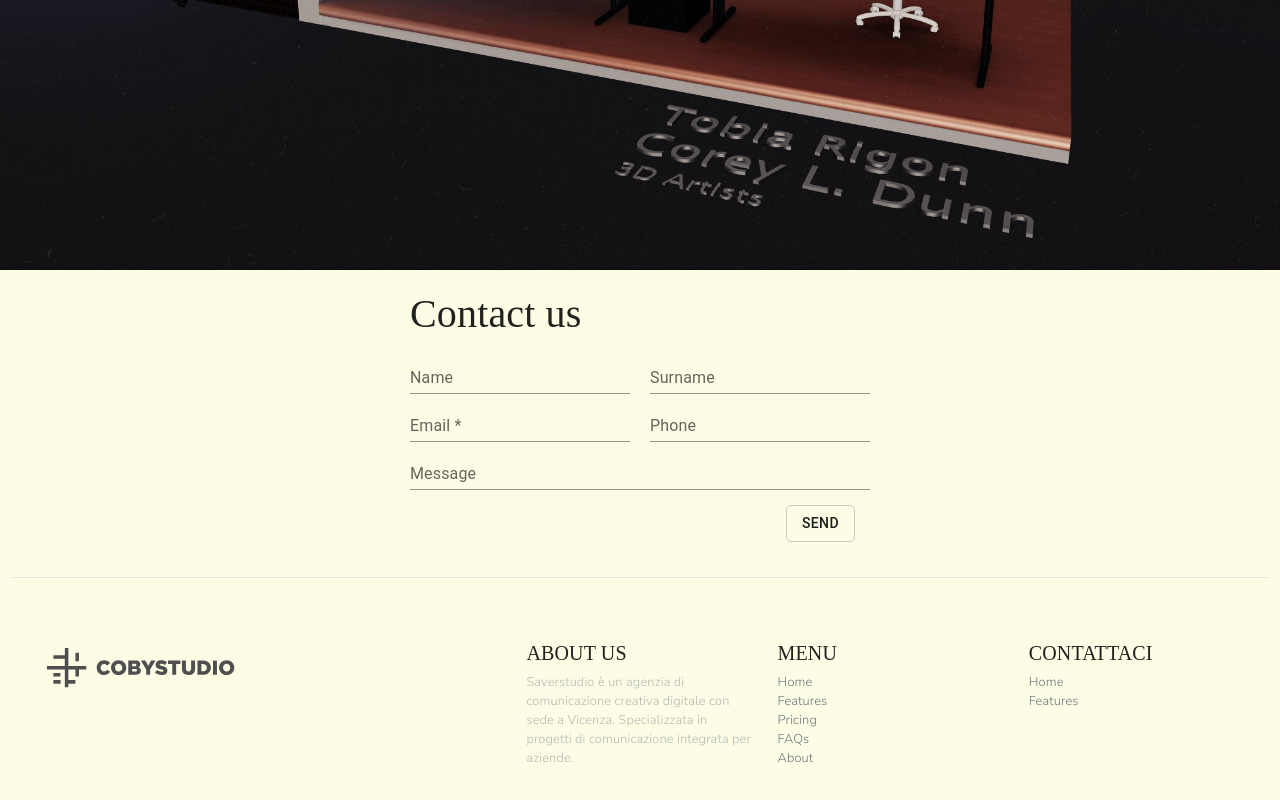
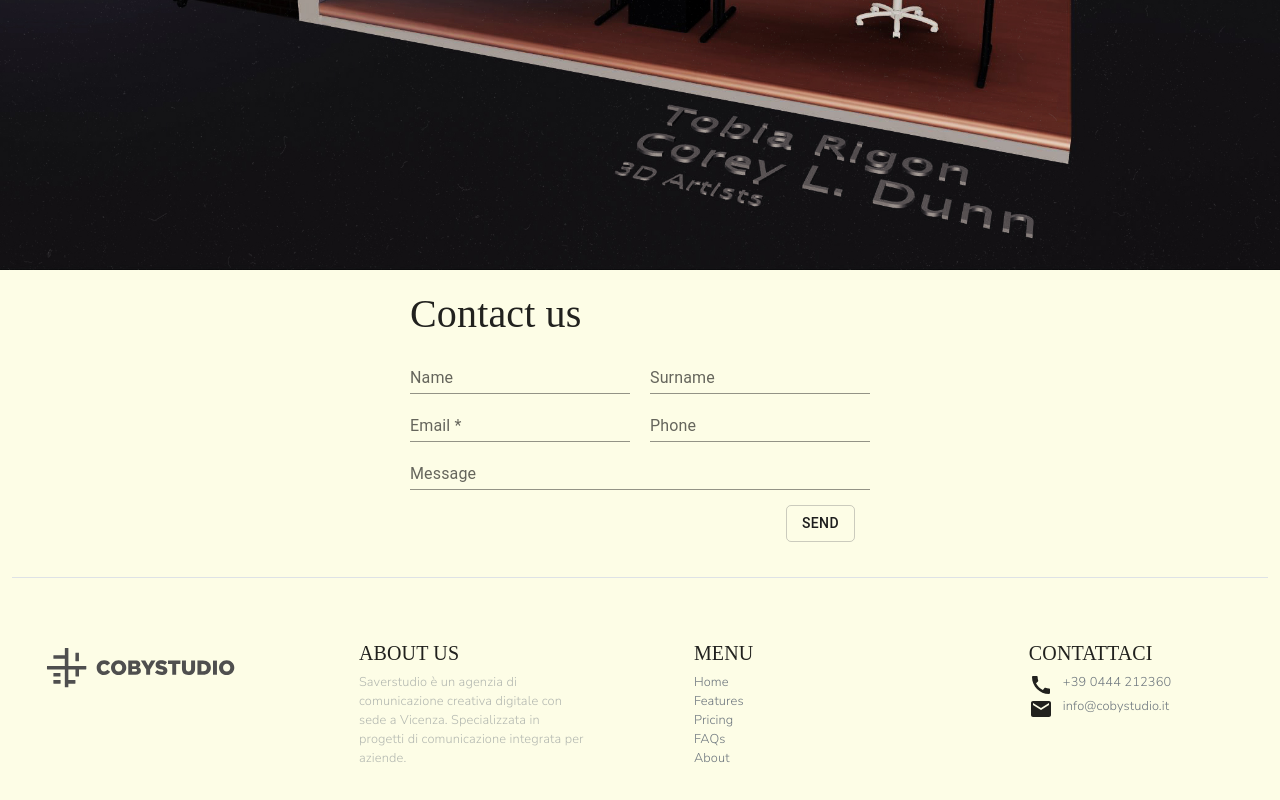
Before and after one commit to Cela24k/cobystudio, a React (Create React App) app: page / in a window 1280 px wide. Shown: the part 4377-5177 px from the top of the page. Built offline with nearby package versions, Linux system fonts and the light colour scheme; a web font is replaced by a local one.

Commit message:
Added those stupid icons (material ui icons)

```diff
--- a/src/App.scss
+++ b/src/App.scss
@@ -186,7 +186,7 @@
     background-color: #fdfde6;
 
     .myfooter {
-      justify-content: space-evenly;
+      justify-content: space-between;
       margin: 0 !important;
     }
 
@@ -210,6 +210,14 @@
 
     .lighttext{
       opacity: 0.5;
+    }
+
+    .contact-card{
+      display: flex;
+    }
+
+    .contact-icon{
+      margin-right: 10px;
     }
 
   }
--- a/src/Components/MainPage/Footer.jsx
+++ b/src/Components/MainPage/Footer.jsx
@@ -1,3 +1,7 @@
+import CallIcon from '@mui/icons-material/Call';
+import MailOutlineIcon from '@mui/icons-material/MailOutline';
+import EmailIcon from '@mui/icons-material/Email';
+
 function Footer() {
     return (
         <div className="footer-page">
@@ -9,7 +13,6 @@ function Footer() {
                         </a>
                         {/* <p class="text-muted">© 2022</p> */}
                     </div>
-                    <div className="col mb-3"></div>
                     <div className="col mb-5 footer-text-container">
                         <h5>ABOUT US</h5>
                         <ul className="nav flex-column">
@@ -31,12 +34,13 @@ function Footer() {
                     <div className="col mb-2 footer-text-container">
                         <h5>CONTATTACI</h5>
                         <ul className="nav flex-column">
-                            <li className="nav-item mb-2">
-                                <i class="bi bi-telephone"></i>
-                                <a href="#" className="nav-link p-0 text-muted about-label">Home</a>
+                            <li className="nav-item mb-2 contact-card ">
+                                <CallIcon className="contact-icon" />
+                                <a href="#" className="nav-link p-0 text-muted about-label">+39 0444 212360</a>
                             </li>
-                            <li className="nav-item mb-2">
-                                <a href="#" className="nav-link p-0 text-muted about-label">Features</a>
+                            <li className="nav-item mb-2 contact-card">
+                                <EmailIcon className='contact-icon'/>
+                                <a href="#" className="nav-link p-0 text-muted about-label">info@cobystudio.it</a>
                             </li>
                         </ul>
                     </div>
```
Also changed, not shown: package.json (+4 -6 lines), 1 other file (tests, documents, lock files or other folders).
